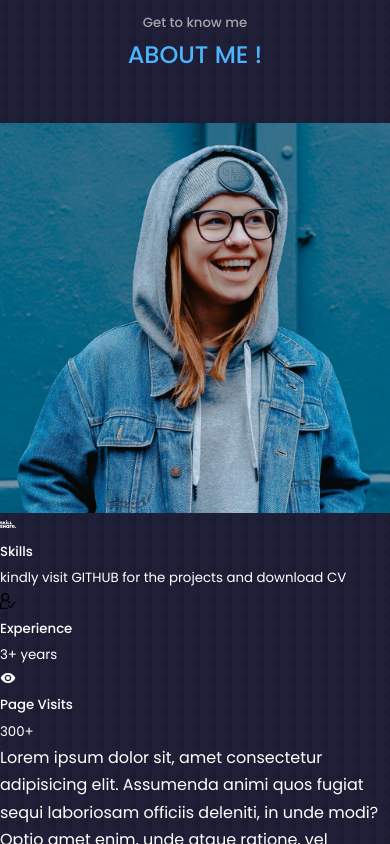
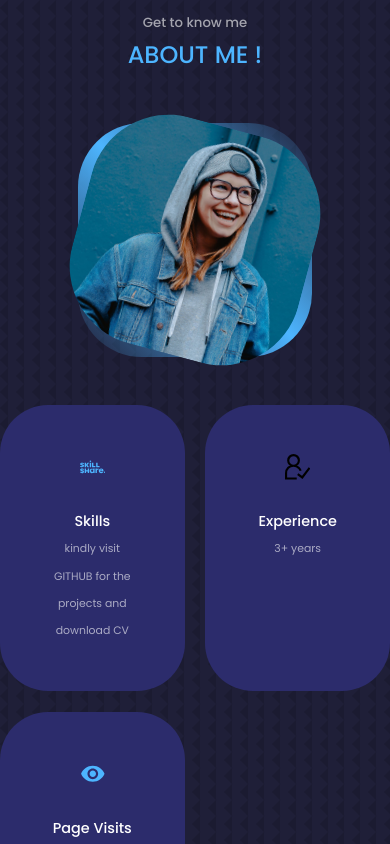
Before and after one commit to pgs17/pgs17.PORTFOLIO_WEBSITE, a React (Create React App) app: page / in a window 390 px wide. Shown: the part 960-1804 px from the top of the page. Built offline with nearby package versions, Linux system fonts and the light colour scheme.

Commit message:
about me

```diff
--- a/src/components/About/About.css
+++ b/src/components/About/About.css
@@ -0,0 +1,95 @@
+.about_container {
+    display: grid;
+    grid-template-columns: 35% 50%;
+    gap: 15%;
+}
+
+.about_me{
+width: 100%;
+aspect-ratio: 1/1;
+border-radius: 4rem;
+/* linear gradient is a shorthand for all background props  */
+background: linear-gradient(45deg, transparent, var(--color-primary),transparent);
+display: grid;
+place-items: center;
+}
+
+.about_me_img{
+    border-radius: 5rem;
+    overflow: hidden;
+    /* to rotate the img we transform it  */
+    transform: rotate(15deg);
+
+}
+.about_me_img:hover {
+    transform: rotate(0);
+}
+
+.about_cards{
+    display: grid;
+    grid-template-columns: repeat(3,1fr);
+    gap: 1.8rem;
+}
+.about_card{
+    background: var(--color-bg-variant);
+    border-radius: 3rem;
+    border: 1px solid transparent;
+    text-align: center;
+    padding: 3rem;
+}
+
+.about_card:hover{
+    background: transparent;
+    border-color: var(--color-primary-variant);
+    cursor: default;
+}
+
+.about_icon{
+    color: var(--color-primary);
+    font-size: 1.6rem;
+    margin-bottom: 1.3rem;
+}
+
+.about_card h5 {
+    font-size: 0.9rem;
+}
+.about_card small {
+    font-size: 0.68rem;
+    color: var(--color-light);
+}
+
+.about_content p {
+margin: 2rem 0rem 2.6rem;
+color: var(--color-light);
+}
+
+@media  screen and (max-width:1024px) {
+    .about_container{
+        grid-template-columns: 1fr;
+        gap: 0;
+    }
+    .about_me{
+        width: 50%;
+        margin: 2rem auto 4rem;
+    }
+    .about_content p {
+        margin: 1rem 0 1.3rem;
+    }
+ }
+ @media screen and (max-width:600px) {
+      .about_me{
+        width: 60%;
+        margin: 0 auto 3rem;
+      }
+      .about_cards {
+        grid-template-columns: 1fr 1fr;
+        gap: 1.3rem;
+      }
+
+      .about_content{
+        text-align: center;
+      }
+      .about_content p {
+        margin: 1.5rem 0;
+      }
+ }
--- a/src/components/About/About.jsx
+++ b/src/components/About/About.jsx
@@ -22,21 +22,21 @@
       <div className="about_content">
 <div className="about_cards">
   {/* each card has an article  */}
-  <article>
+  <article className='about_card'>
   < SiSkillshare className="about_icon"/>
   <h5>Skills</h5>
   <small>kindly visit GITHUB for the projects and download CV</small>
   </article>
 
 
-  <article>
+  <article className='about_card'>
   <GrUserExpert className="about_icon"/>
   <h5>Experience</h5>
   <small>3+ years</small>
   </article>
 
 
-  <article>
+  <article className='about_card'>
   < MdVisibility className="about_icon"/>
   <h5>Page Visits </h5>
   <small>300+</small>
```
